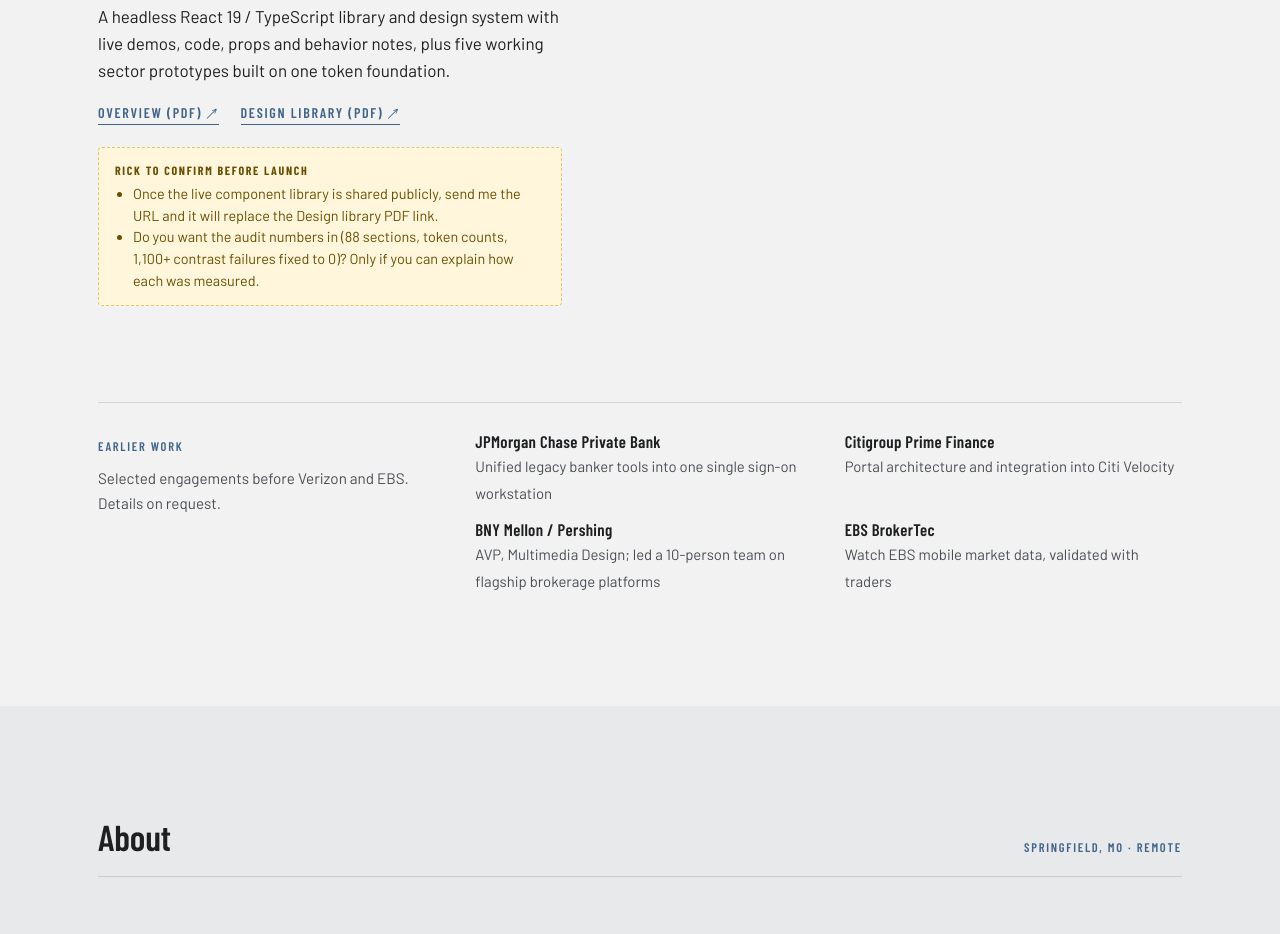
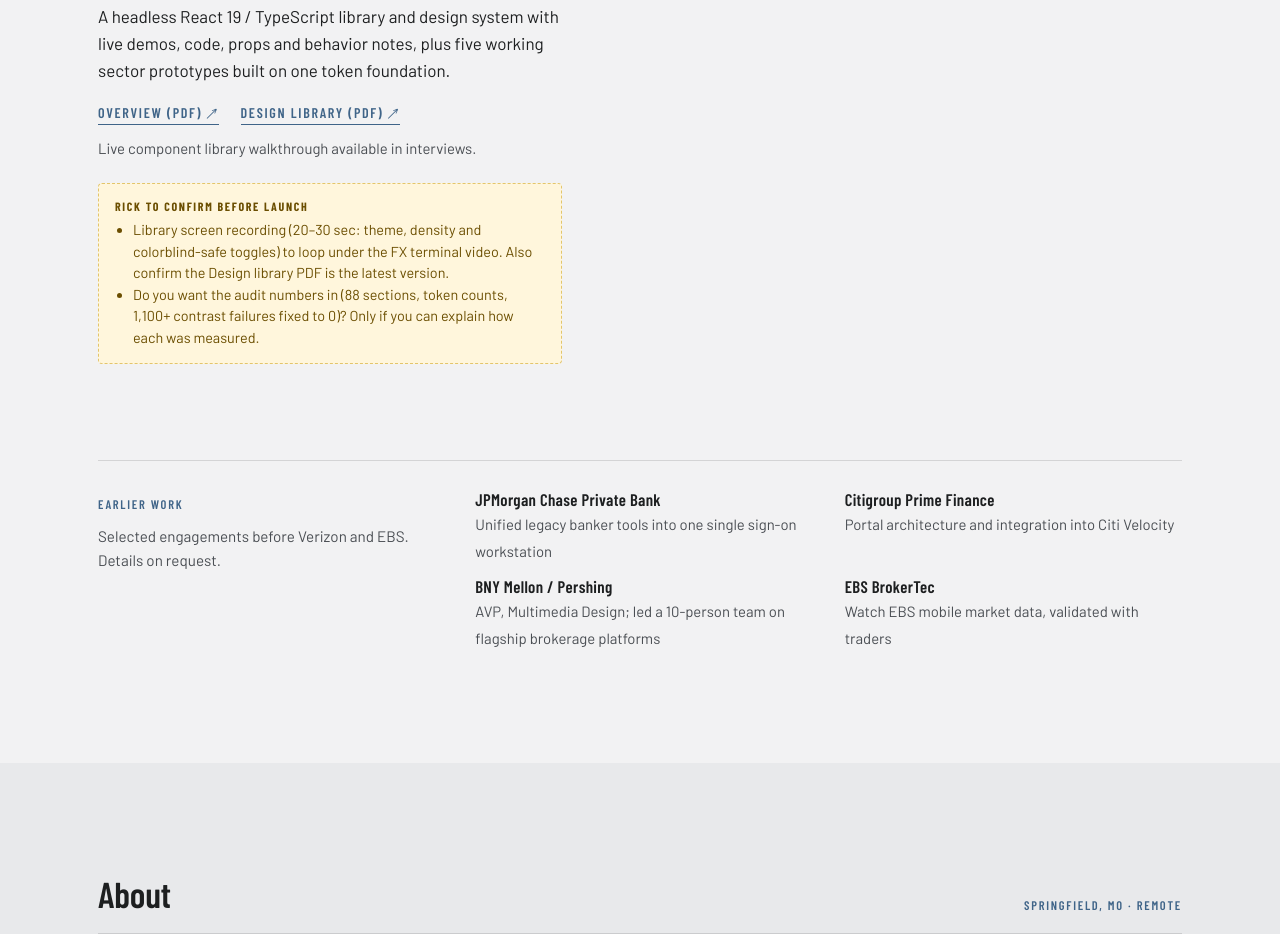
Before and after one commit to graphixkid-cloud/portfolio, a plain HTML site: page index.html in a window 1280 px wide. Shown: the part 10416-11350 px from the top of the page. Drawn offline with nearby package versions, Linux system fonts and the light colour scheme.

Commit message:
FinFront: interview walkthrough line; track library recording in review note

```diff
--- a/index.html
+++ b/index.html
@@ -420,7 +420,8 @@ section.block{padding-block:clamp(64px,9vw,112px)}
           <a href="https://dbf02f2a-eec1-4921-8faf-9a35df1ec2b8.usrfiles.com/ugd/dbf02f_61c9e0502dc1474db7c9682257324343.pdf" target="_blank" rel="noopener">Overview (PDF) ↗</a>
           <a href="https://dbf02f2a-eec1-4921-8faf-9a35df1ec2b8.usrfiles.com/ugd/dbf02f_affdfdd970404a51b85aac7a9cf626ad.pdf" target="_blank" rel="noopener">Design library (PDF) ↗</a>
         </div>
-        <div class="draft-note"><b>Rick to confirm before launch</b><ul><li>Once the live component library is shared publicly, send me the URL and it will replace the Design library PDF link.</li><li>Do you want the audit numbers in (88 sections, token counts, 1,100+ contrast failures fixed to 0)? Only if you can explain how each was measured.</li></ul></div>
+        <p style="margin-top:12px;font-size:.93rem;color:var(--ink-2)">Live component library walkthrough available in interviews.</p>
+        <div class="draft-note"><b>Rick to confirm before launch</b><ul><li>Library screen recording (20–30 sec: theme, density and colorblind-safe toggles) to loop under the FX terminal video. Also confirm the Design library PDF is the latest version.</li><li>Do you want the audit numbers in (88 sections, token counts, 1,100+ contrast failures fixed to 0)? Only if you can explain how each was measured.</li></ul></div>
       </div>
       <div class="media">
         <figure><div class="shot"><img src="assets/img/finfront-lineup.webp" alt="FinFront SDK product lineup across desktop, tablet and mobile trading screens" width="2400" height="555" loading="lazy"></div><figcaption>One system across desktop, tablet and mobile</figcaption></figure>
```
